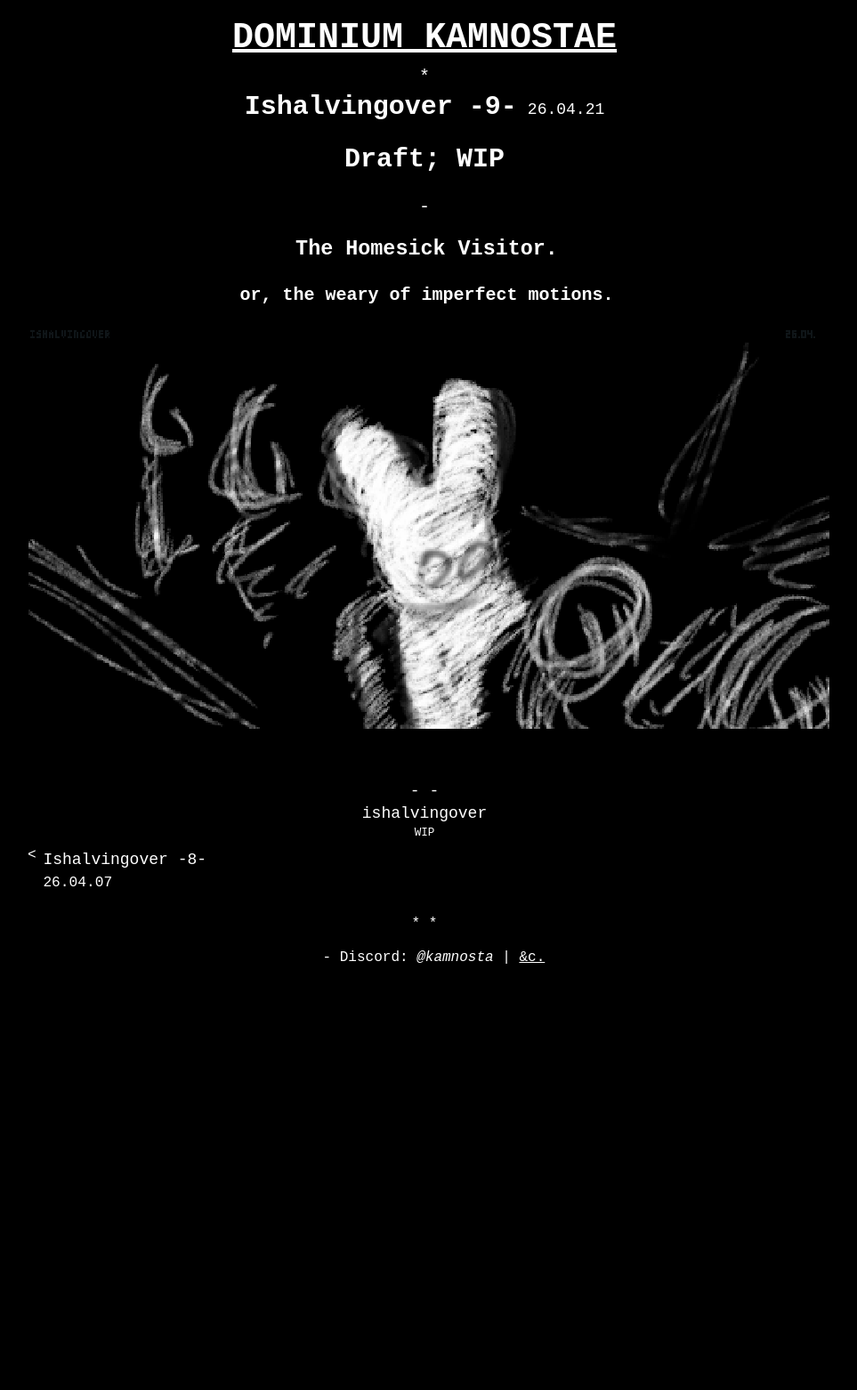
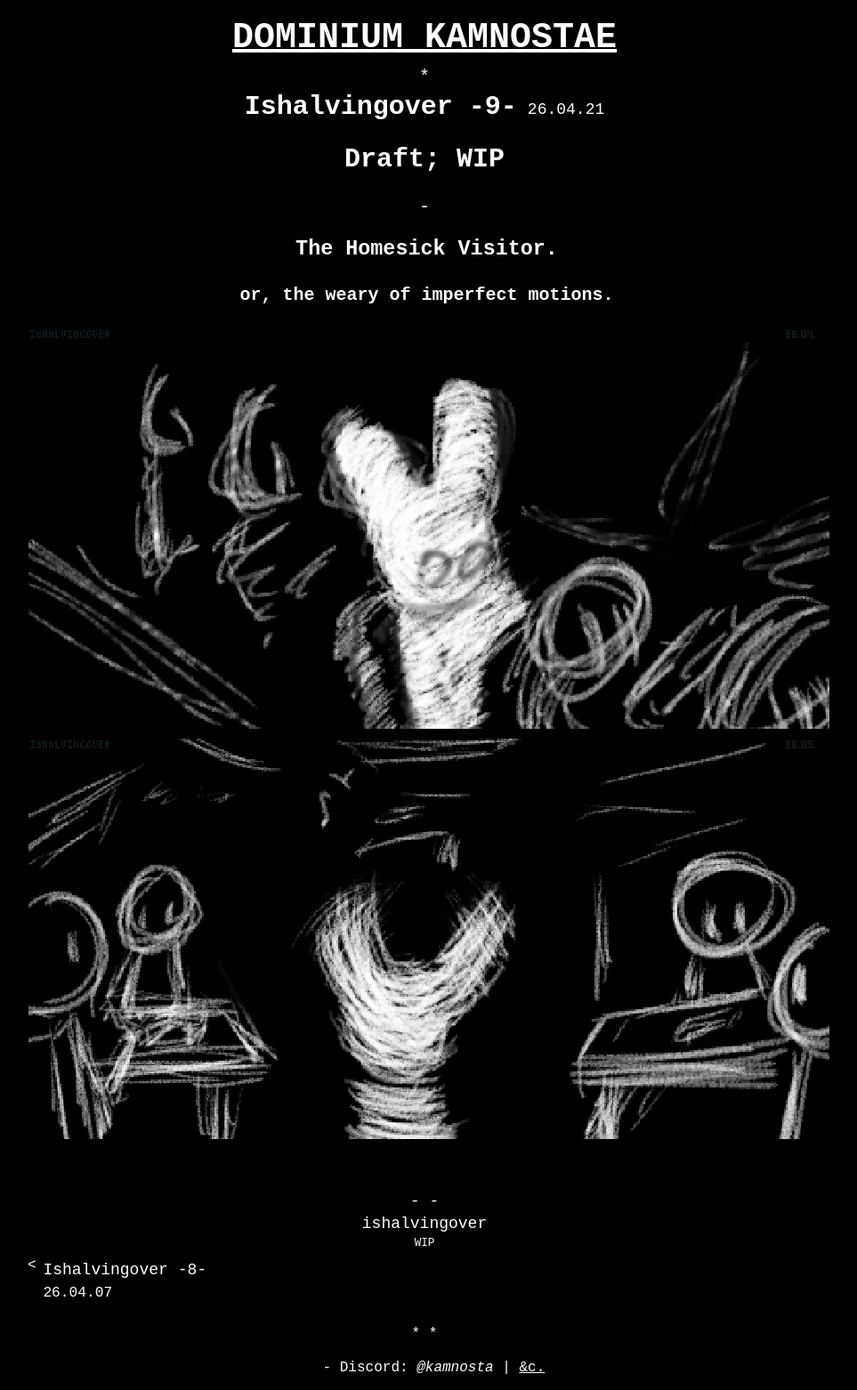
Before and after one commit to kamnosta/kamnosta.github.io, a Jekyll site: the page built from _ishalvingover/26-04-21-9.md, in a window 1280 px wide. Shown: the whole page at 89% size, without its empty margins (163-1126 px from the left). Built offline with Jekyll 4.4.1, drawn with Linux system fonts in a browser that asks for light colours; before the commit the page ends 1101 px from its top, so only the background shows below that.

Commit message:
iho9 update trainwalk

```diff
--- a/_ishalvingover/26-04-21-9.md
+++ b/_ishalvingover/26-04-21-9.md
@@ -8,3 +8,5 @@
 <h4 class="text-align-center">or, the weary of imperfect motions.</h4>
 
 ![/imgs_ishalvingover/260427_iho_visitor_intro.png](/imgs_ishalvingover/260427_iho_visitor_intro.png)
+
+![/imgs_ishalvingover/260502_iho_visitor_trainwalk.png](/imgs_ishalvingover/260502_iho_visitor_trainwalk.png)
```
Also changed, not shown: imgs_ishalvingover/260502_iho_visitor_trainwalk.png (added).
